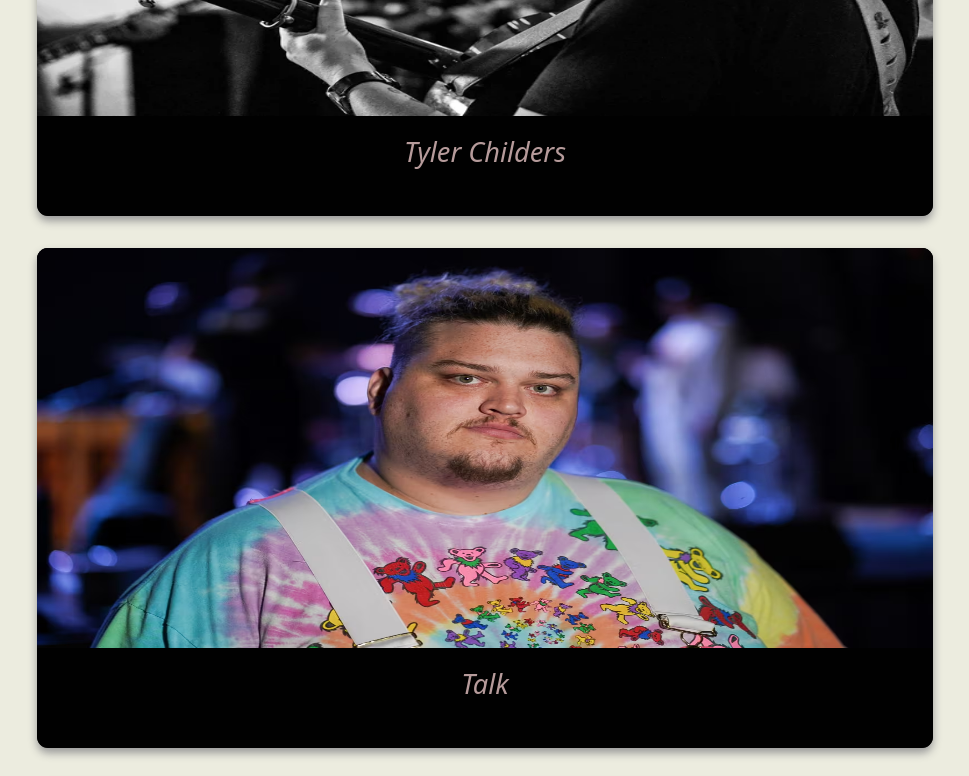
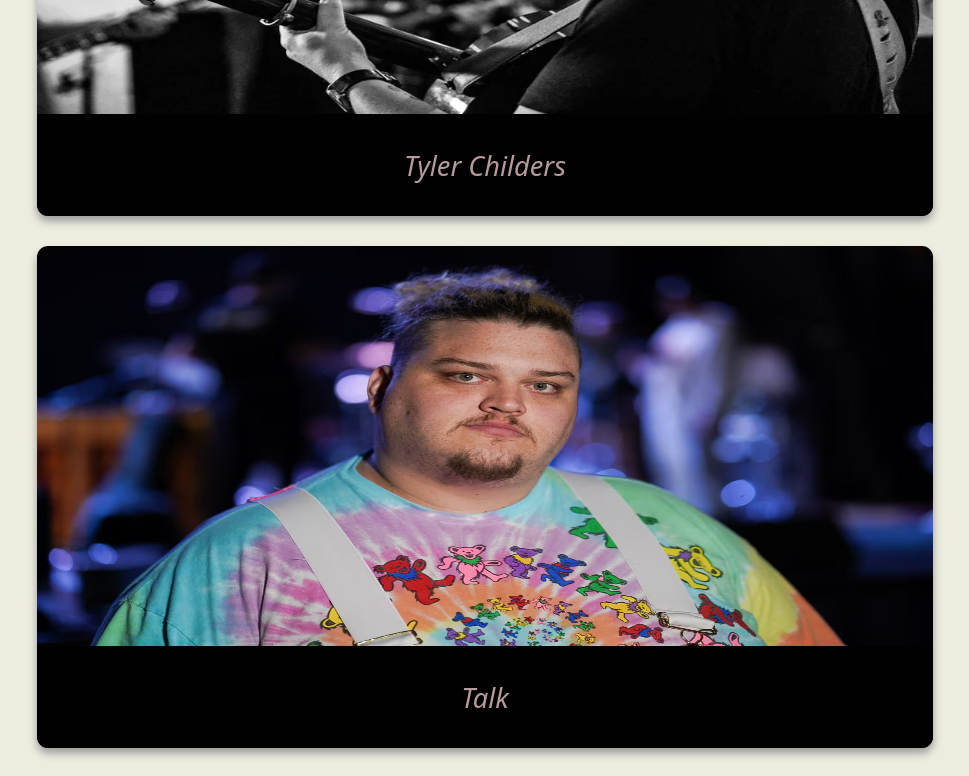
Before and after one commit to AmelieRacine08/ProjetWebAvance, a Next.js app in the folder projetwebavance/: page /event1 in a window 1280 px wide. Shown: the part 1920-2696 px from the top of the page, without its empty margins (155-1124 px from the left). Built offline with nearby package versions, Linux system fonts and the light colour scheme.

Commit message:
Correction

```diff
--- a/projetwebavance/src/app/page.js
+++ b/projetwebavance/src/app/page.js
@@ -1,4 +1,3 @@
-import Image from "next/image";
 import Styles from "./home.module.css";
 import CartePourLien from "@/components/cartePourLien/cartePourLien";
 
--- a/projetwebavance/src/components/card/card.module.css
+++ b/projetwebavance/src/components/card/card.module.css
@@ -229,7 +229,7 @@
 		font-size: 1.7rem;
 		font-style:oblique;
 		align-self: center;
-		margin: 1rem 0;
+		margin: 2rem 0;
 		color: var(--ColorBase);;
 		height: 20%;
 	}
```
